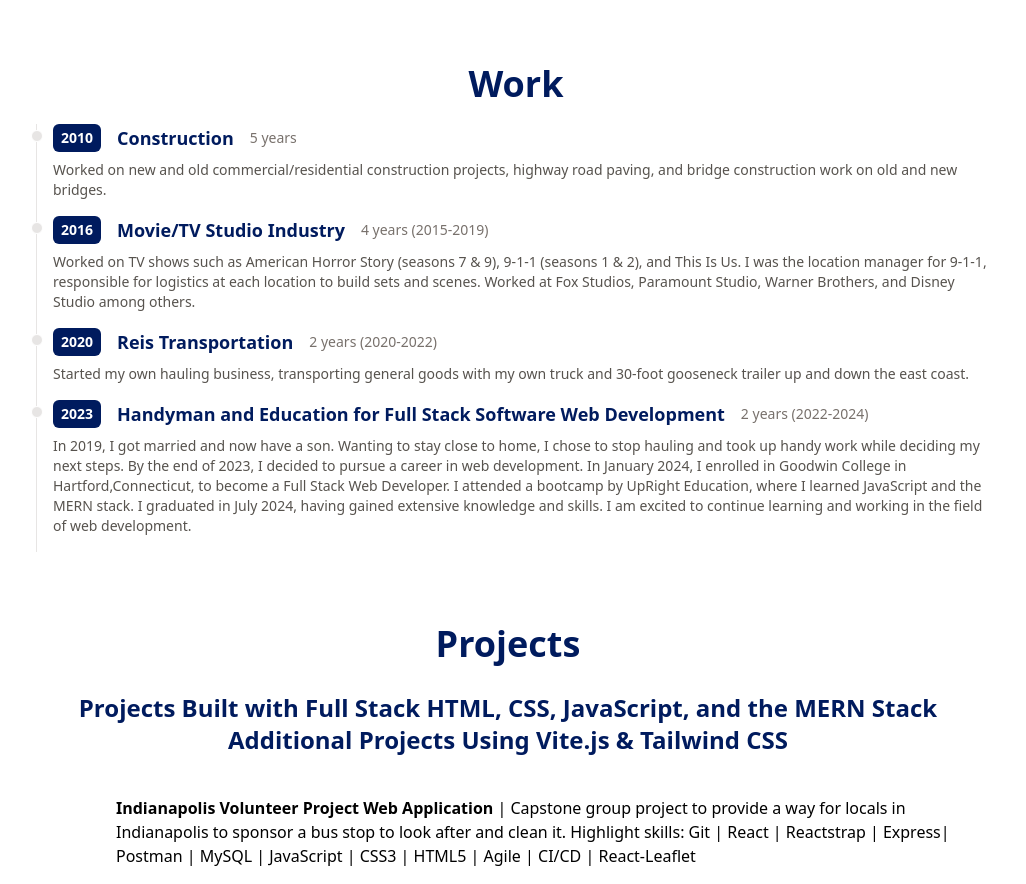
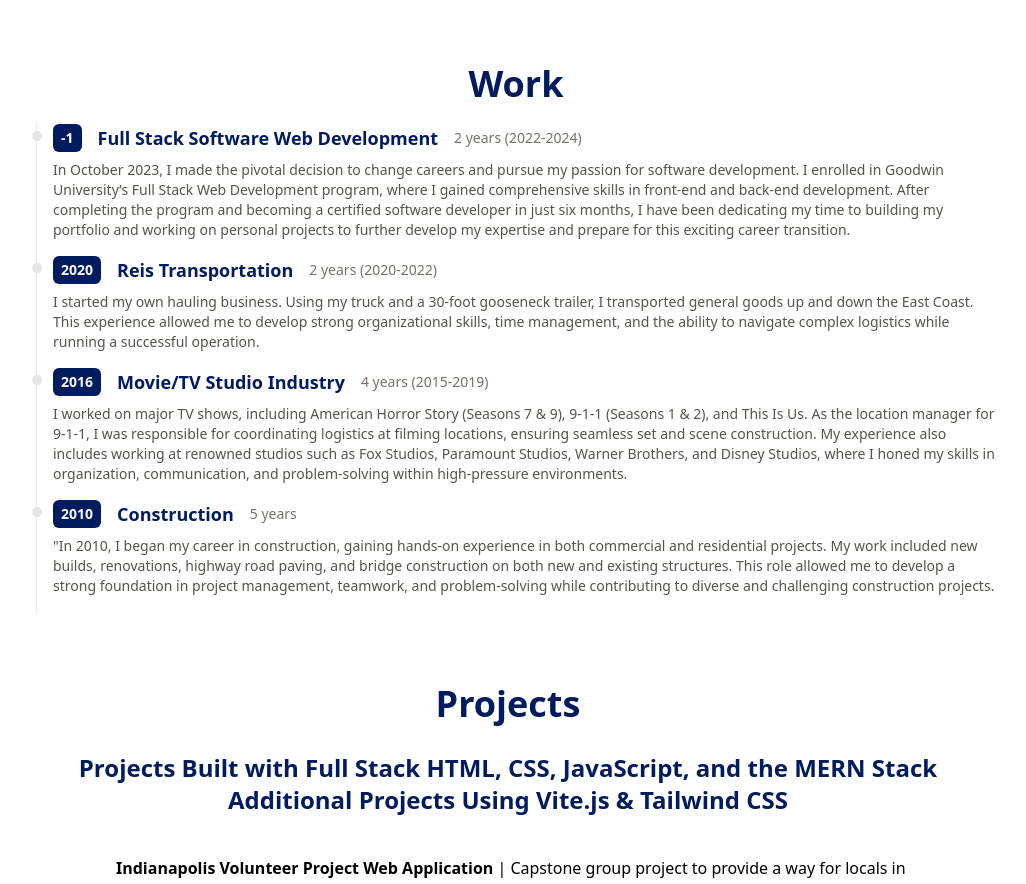
Before and after one commit to JoeR0814/myportfolio, a React (Vite) app: page /Page/PortfolioPage in a window 1280 px wide. Shown: the part 1460-2344 px from the top of the page, without its empty margins (164-1190 px from the left). Built offline with nearby package versions, Linux system fonts and the light colour scheme.

Commit message:
fixed my descriptions on my work page

```diff
--- a/src/Components/PortWork.jsx
+++ b/src/Components/PortWork.jsx
@@ -2,32 +2,32 @@ import PortWorkItem from './PortWorkItem';
 
 const data = [
 	{
-		year: 2010,
-		title: 'Construction',
-		duration: '5 years',
+		year: 2023 - 2024,
+		title: 'Full Stack Software Web Development',
+		duration: '2 years (2022-2024)',
 		details:
-			'Worked on new and old commercial/residential construction projects, highway road paving, and bridge construction work on old and new bridges.',
+			'In October 2023, I made the pivotal decision to change careers and pursue my passion for software development. I enrolled in Goodwin University’s Full Stack Web Development program, where I gained comprehensive skills in front-end and back-end development. After completing the program and becoming a certified software developer in just six months, I have been dedicating my time to building my portfolio and working on personal projects to further develop my expertise and prepare for this exciting career transition.',
+	},
+	{
+		year: 2020,
+		title: 'Reis Transportation',
+		duration: '2 years (2020-2022)',
+		details:
+			' I started my own hauling business. Using my truck and a 30-foot gooseneck trailer, I transported general goods up and down the East Coast. This experience allowed me to develop strong organizational skills, time management, and the ability to navigate complex logistics while running a successful operation.',
 	},
 	{
 		year: 2016,
 		title: 'Movie/TV Studio Industry',
 		duration: '4 years (2015-2019)',
 		details:
-			'Worked on TV shows such as American Horror Story (seasons 7 & 9), 9-1-1 (seasons 1 & 2), and This Is Us. I was the location manager for 9-1-1, responsible for logistics at each location to build sets and scenes. Worked at Fox Studios, Paramount Studio, Warner Brothers, and Disney Studio among others.',
+			'I worked on major TV shows, including American Horror Story (Seasons 7 & 9), 9-1-1 (Seasons 1 & 2), and This Is Us. As the location manager for 9-1-1, I was responsible for coordinating logistics at filming locations, ensuring seamless set and scene construction. My experience also includes working at renowned studios such as Fox Studios, Paramount Studios, Warner Brothers, and Disney Studios, where I honed my skills in organization, communication, and problem-solving within high-pressure environments.',
 	},
 	{
-		year: 2020,
-		title: 'Reis Transportation',
-		duration: '2 years (2020-2022)',
+		year: 2010,
+		title: 'Construction',
+		duration: '5 years',
 		details:
-			'Started my own hauling business, transporting general goods with my own truck and 30-foot gooseneck trailer up and down the east coast.',
-	},
-	{
-		year: 2023,
-		title: 'Handyman and Education for Full Stack Software Web Development',
-		duration: '2 years (2022-2024)',
-		details:
-			'In 2019, I got married and now have a son. Wanting to stay close to home, I chose to stop hauling and took up handy work while deciding my next steps. By the end of 2023, I decided to pursue a career in web development. In January 2024, I enrolled in Goodwin College in Hartford,Connecticut, to become a Full Stack Web Developer. I attended a bootcamp by UpRight Education, where I learned JavaScript and the MERN stack. I graduated in July 2024, having gained extensive knowledge and skills. I am excited to continue learning and working in the field of web development.',
+			'"In 2010, I began my career in construction, gaining hands-on experience in both commercial and residential projects. My work included new builds, renovations, highway road paving, and bridge construction on both new and existing structures. This role allowed me to develop a strong foundation in project management, teamwork, and problem-solving while contributing to diverse and challenging construction projects.',
 	},
 ];
 
```
